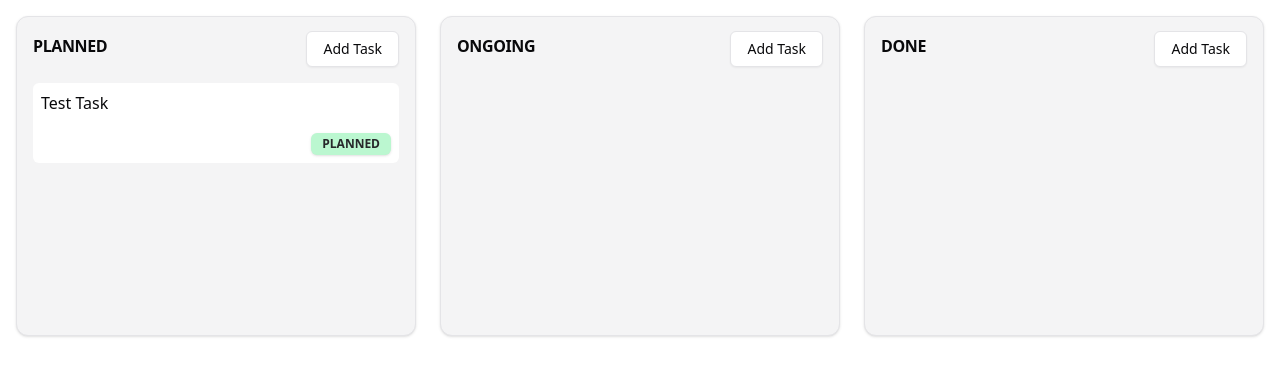
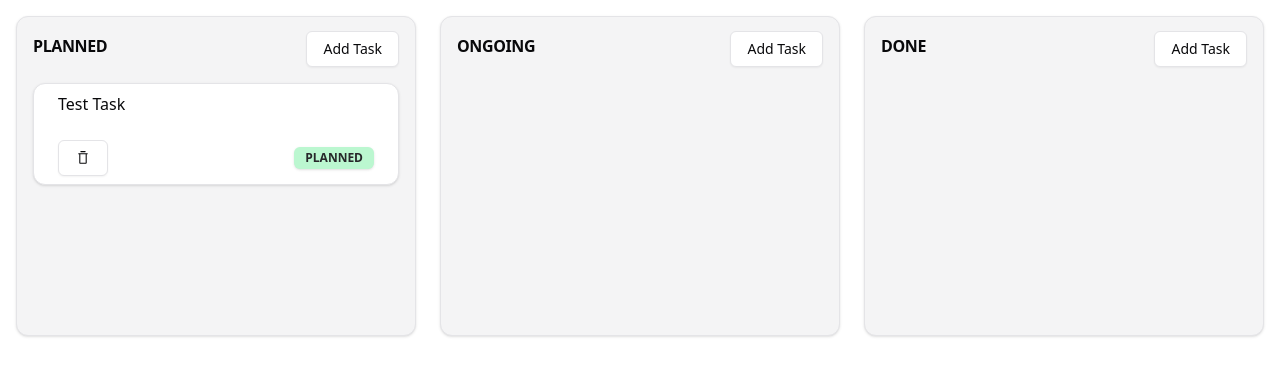
Before and after one commit to talhaibnmahmud/react-zustand-kanban, a React (Vite) app: page / in a window 1280 px wide. Shown: the top 376 px of the page. Built offline with nearby package versions, Linux system fonts and the light colour scheme.

Commit message:
✅ Done: Delete task

```diff
--- a/src/components/column.tsx
+++ b/src/components/column.tsx
@@ -2,7 +2,7 @@ import { useState } from "react";
 
 import { Task } from "@/components/task";
 import { Button } from "@/components/ui/button";
-import { Card, CardHeader, CardTitle } from "@/components/ui/card";
+import { Card, CardContent, CardHeader, CardTitle } from "@/components/ui/card";
 import {
   Dialog,
   DialogClose,
@@ -88,9 +88,11 @@ export const Column = ({ status }: ColumnProps) => {
         </Dialog>
       </CardHeader>
 
-      {tasks.map((task) => (
-        <Task key={task.title} title={task.title} />
-      ))}
+      <CardContent className="px-0">
+        {tasks.map((task) => (
+          <Task key={task.title} title={task.title} />
+        ))}
+      </CardContent>
     </Card>
   );
 };
--- a/src/components/task.tsx
+++ b/src/components/task.tsx
@@ -1,5 +1,8 @@
+import { TrashIcon } from "@radix-ui/react-icons";
+
 import { Badge } from "@/components/ui/badge";
-import { CardContent } from "@/components/ui/card";
+import { Button } from "@/components/ui/button";
+import { Card, CardContent, CardFooter } from "@/components/ui/card";
 import { useStore } from "@/stores";
 
 type TaskProps = {
@@ -10,19 +13,21 @@ export const Task = ({ title }: TaskProps) => {
   const task = useStore((state) =>
     state.tasks.find((task) => task.title === title)
   );
+  const deleteTask = useStore((state) => state.deleteTask);
 
   if (!task) return null;
 
   return (
-    <CardContent className="min-h-20 bg-white rounded-md py-2 px-2 flex flex-col justify-between">
-      <h3>{task.title}</h3>
-
-      <div>
-        <div></div>
-        <div className="flex justify-end">
-          <Badge className="bg-green-200 text-zinc-800">{task.status}</Badge>
-        </div>
-      </div>
-    </CardContent>
+    <Card className="space-y-2">
+      <CardContent className="py-2">
+        <h3>{task.title}</h3>
+      </CardContent>
+      <CardFooter className="flex justify-between py-2">
+        <Button variant="outline" onClick={() => deleteTask(task.title)}>
+          <TrashIcon className="size-4" />
+        </Button>
+        <Badge className="bg-green-200 text-zinc-800">{task.status}</Badge>
+      </CardFooter>
+    </Card>
   );
 };
--- a/src/stores/index.ts
+++ b/src/stores/index.ts
@@ -11,12 +11,17 @@ type Task = {
 type TastStore = {
   tasks: Task[];
   addTask: (task: Task) => void;
+  deleteTask: (title: string) => void;
 };
 
 export const useStore = createWithEqualityFn<TastStore>()(
   (set) => ({
     tasks: [{ title: "Test Task", status: "PLANNED" }],
     addTask: (task) => set((store) => ({ tasks: [...store.tasks, task] })),
+    deleteTask: (title) =>
+      set((store) => ({
+        tasks: store.tasks.filter((task) => task.title !== title),
+      })),
   }),
   shallow
 );
```
